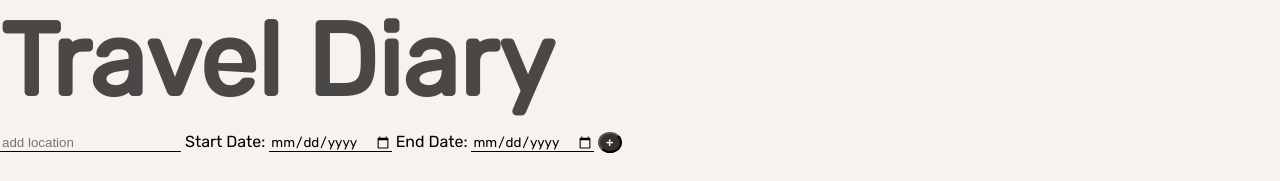
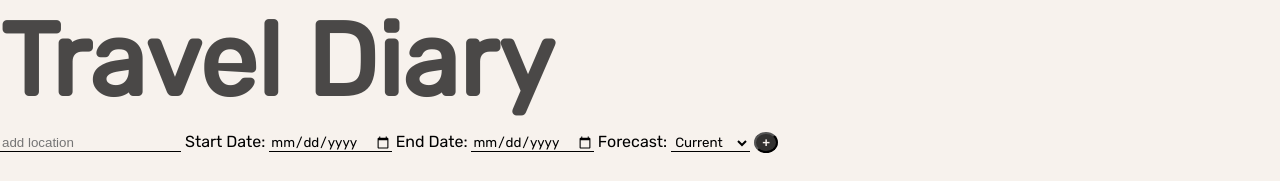
Before and after one commit to mspil88/udacity-travel-app, a website: page src/client/views/index.html in a window 1280 px wide. Shown: the top 181 px of the page. Drawn offline with nearby package versions, Linux system fonts and the light colour scheme; files that its build step writes are made by us from their sources.

Commit message:
adding forecast type html/ css

```diff
--- a/src/client/styles/selection.scss
+++ b/src/client/styles/selection.scss
@@ -27,3 +27,7 @@ $font: Rubik;
 .dt-label {
     font-family: $font;
 }
+
+select:focus {
+    outline: none;
+}
--- a/src/client/views/index.html
+++ b/src/client/views/index.html
@@ -23,6 +23,11 @@
                 <input class="dt start-dt" type="date" name="start-date"></input>
                 <label class="dt-label" for="end-date">End Date: </label>
                 <input class="dt end-dt" type="date" name="end-date"></input>
+                <label class="dt-label" for="forecast-type">Forecast: </label>
+                <select class= "dt forecast-type-dd"name="forecast-type">
+                    <option value="current">Current</option>
+                    <option value="historical">Historical</option>
+                </select>
                 <button class="add-tripBtn">+</button>
 
             </section>
```
